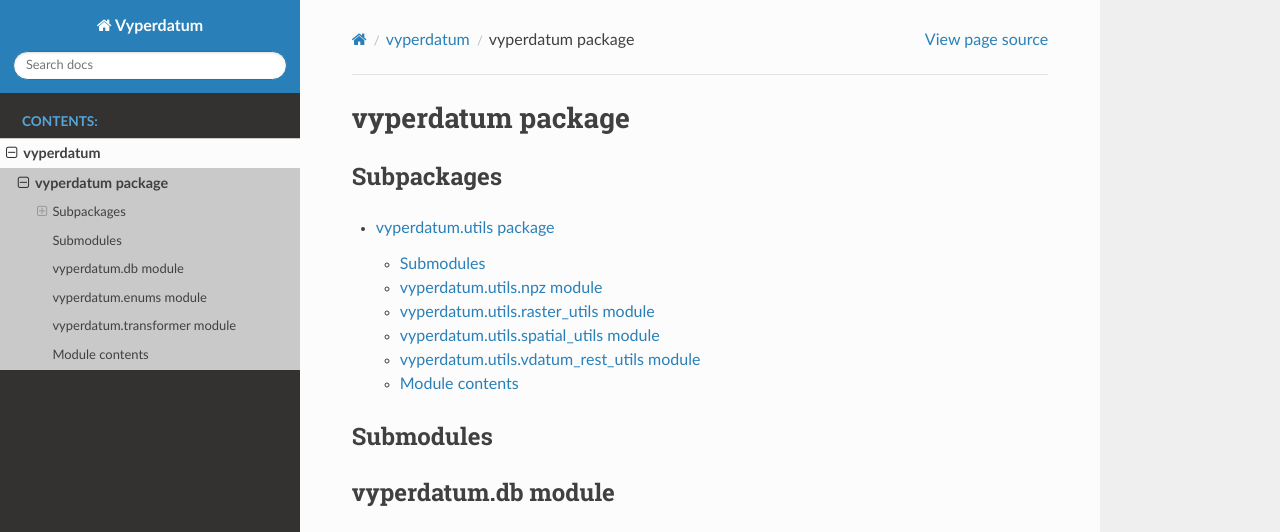
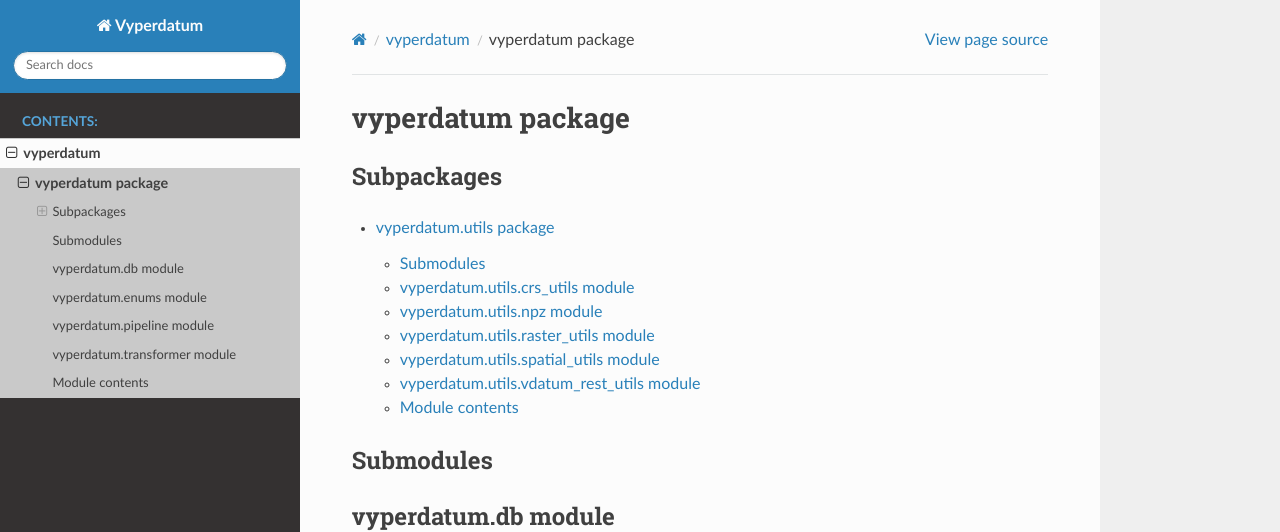
Before and after one commit to mohammadashkezari-noaa/vyperdatum, a Sphinx documentation site: the page built from docs/vyperdatum.rst, in a window 1280 px wide and 1400 px high. Shown: the top 532 px of the window. Built offline with Sphinx 7.4.7 and the Read the Docs theme 2.0.0, drawn with Linux system fonts in a browser that asks for light colours; some of the changed text lies outside the part shown; grey boxes are pictures that could not be loaded.

Commit message:
new PBA script, pipeline tests

```diff
--- a/docs/vyperdatum.rst
+++ b/docs/vyperdatum.rst
@@ -28,6 +28,14 @@ vyperdatum.enums module
    :undoc-members:
    :show-inheritance:
 
+vyperdatum.pipeline module
+--------------------------
+
+.. automodule:: vyperdatum.pipeline
+   :members:
+   :undoc-members:
+   :show-inheritance:
+
 vyperdatum.transformer module
 -----------------------------
 
--- a/docs/vyperdatum.utils.rst
+++ b/docs/vyperdatum.utils.rst
@@ -3,6 +3,14 @@ vyperdatum.utils package
 
 Submodules
 ----------
+
+vyperdatum.utils.crs\_utils module
+----------------------------------
+
+.. automodule:: vyperdatum.utils.crs_utils
+   :members:
+   :undoc-members:
+   :show-inheritance:
 
 vyperdatum.utils.npz module
 ---------------------------
```
